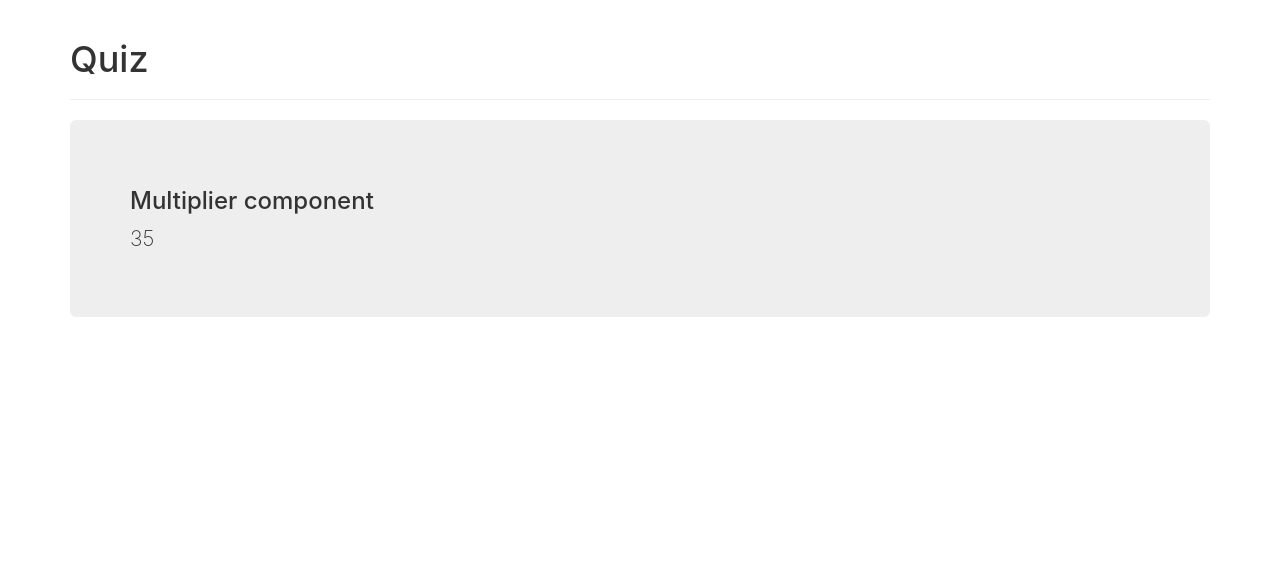
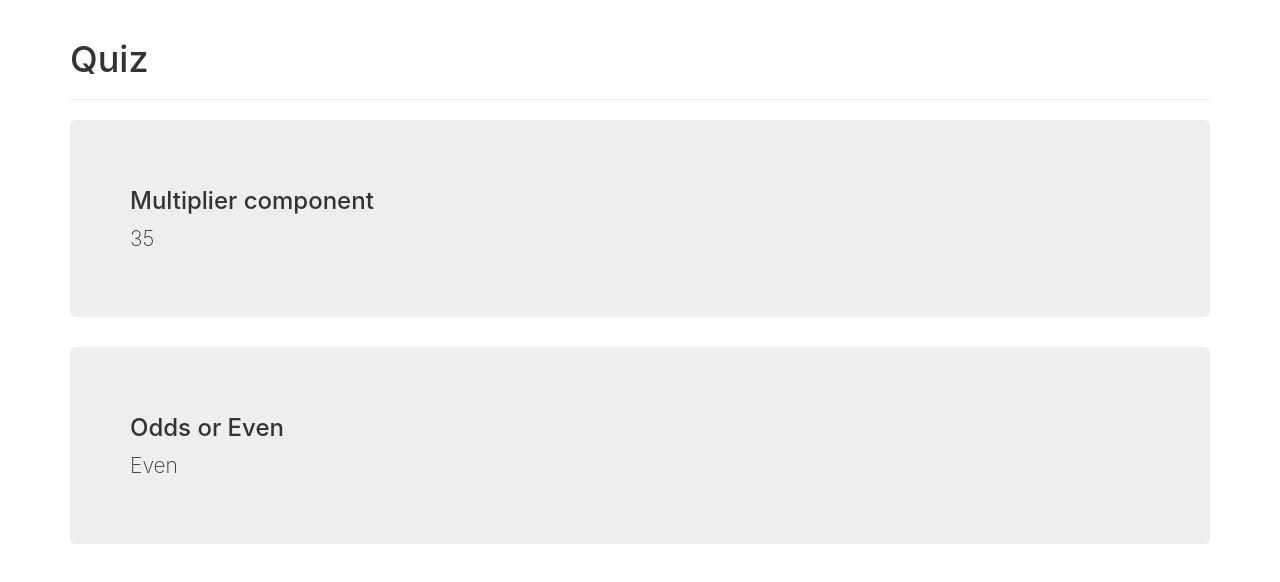
Before and after one commit to kitespin/React_Quiz_Answers, a React (Create React App) app: page / in a window 1280 px wide. Shown: the top 582 px of the page. Built offline with nearby package versions, Linux system fonts and the light colour scheme.

Commit message:
Completed EvenClicks component

```diff
--- a/src/App.js
+++ b/src/App.js
@@ -2,12 +2,14 @@ import React from 'react';
 import './App.css';
 
 import Header from "./Header";
-import Multiplier from "./Multiplier"
+import Multiplier from "./Multiplier";
+import EvenClicks from "./EvenClicks";
 
 const App = () => (
   <React.Fragment>
   <Header />
   <Multiplier x={ 5 } y= { 7 } />
+  <EvenClicks initial={ 50 }/>
   </React.Fragment>
 );
 export default App;
--- /dev/null
+++ b/src/EvenClicks.js
@@ -0,0 +1,30 @@
+
+import React, { Component } from "react";
+
+class EvenClicks extends Component {
+    constructor(props) {
+        super(props);
+        this.state = {
+            count: 0,
+        };
+        this.handleClick = this.handleClick.bind(this);
+    }
+
+    handleClick() {
+        let { count } = this.state;
+        this.setState({ count: count + 1 });
+    }
+
+    render() {
+        let { count } = this.state;
+
+        return (
+            <div className="jumbotron">
+                <h3>Odds or Even</h3>
+                <p onClick={ this.handleClick }>{ count % 2 === 0 ? "Even" : "Odd" }</p>
+            </div>
+        );
+    }
+}
+
+export default EvenClicks;
```
